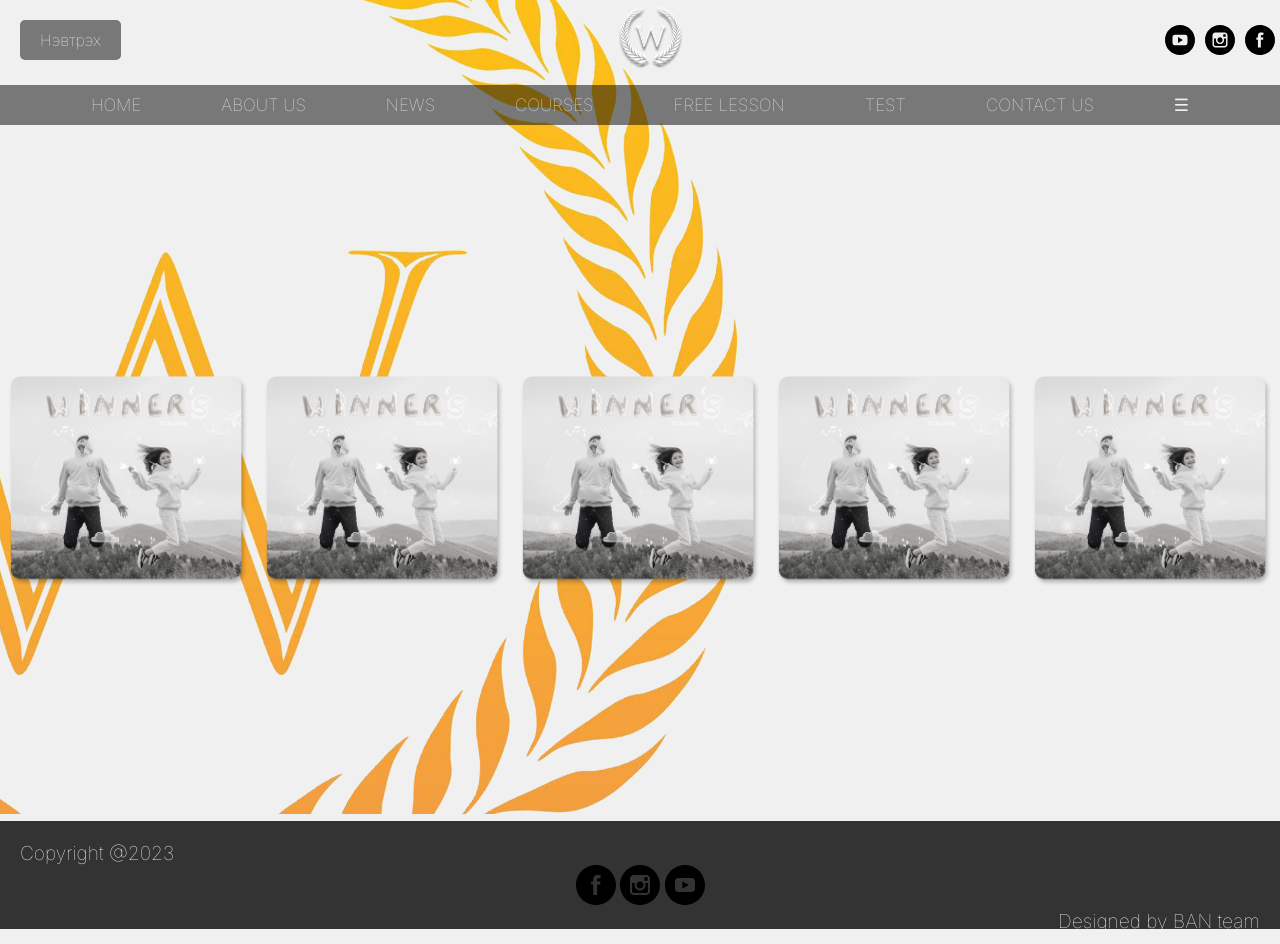
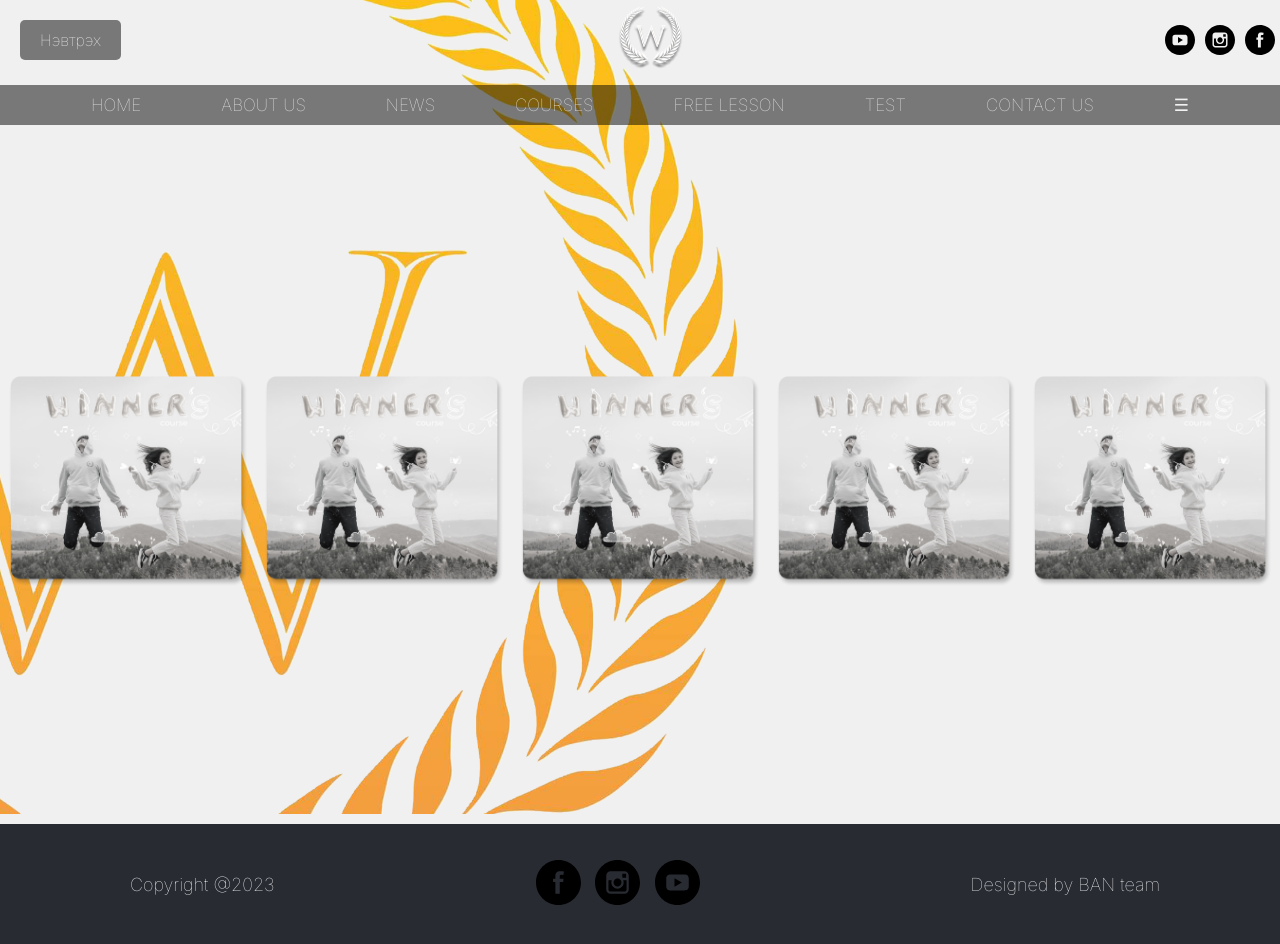
Before and after one commit to sbatbayar0723/web.BAN.io, a plain HTML site: page courses.html in a window 1280 px wide. Drawn offline with nearby package versions, Linux system fonts and the light colour scheme.

Commit message:
courses footer

```diff
--- a/CSS/courses.css
+++ b/CSS/courses.css
@@ -351,28 +351,33 @@ background-color: #e67e22;
 
 /* Footer styling */
 footer {
-  background-color: #333;
+  margin-top: 3px;
+  background-color: #282B32;
   color: #fff;
   padding: 20px;
-  text-align: center;
-  bottom: 0;
+  height: 80px;
+  display: flex;
+  justify-content: space-between;
+  align-items: center;
 }
 
-.footer1{
-  display: flex;
+.footer1 {
+  margin-left: 100px;
 }
 
-.footer3{
-  display: inline-flex;
-  float: right;
+.footer2 {
+  margin-right: 100px;
 }
 
 footer p {
   margin: 0;
-  font-size: 1.2rem;
+  font-size: 18px;
+  margin-left: 10px;
 }
 
-.footer-icon{
-  width: 40px;
-  height: 40px;
+.footer-icon {
+  margin-left: 5px;
+  margin-right: 5px;
+  width: 45px;
+  height: 45px;
 }
--- a/courses.html
+++ b/courses.html
@@ -129,12 +129,12 @@
   <div class="footer1">
       <p>Copyright @2023</p>
   </div>
-    <div class="footer2">
+  <div>
       <img class="footer-icon" src="Pictures/facebook-round-svgrepo-com.svg" alt="footer-icon">
       <img class="footer-icon" src="Pictures/instagram-round-svgrepo-com.svg" alt="footer-icon">
       <img class="footer-icon" src="Pictures/youtube-round-svgrepo-com.svg" alt="footer-icon">
   </div>
-    <div class="footer3">
+  <div class="footer2">
       <p>Designed by BAN team</p>
   </div>
 </footer>
```
Lines whose indentation alone changed are shown as unchanged.
